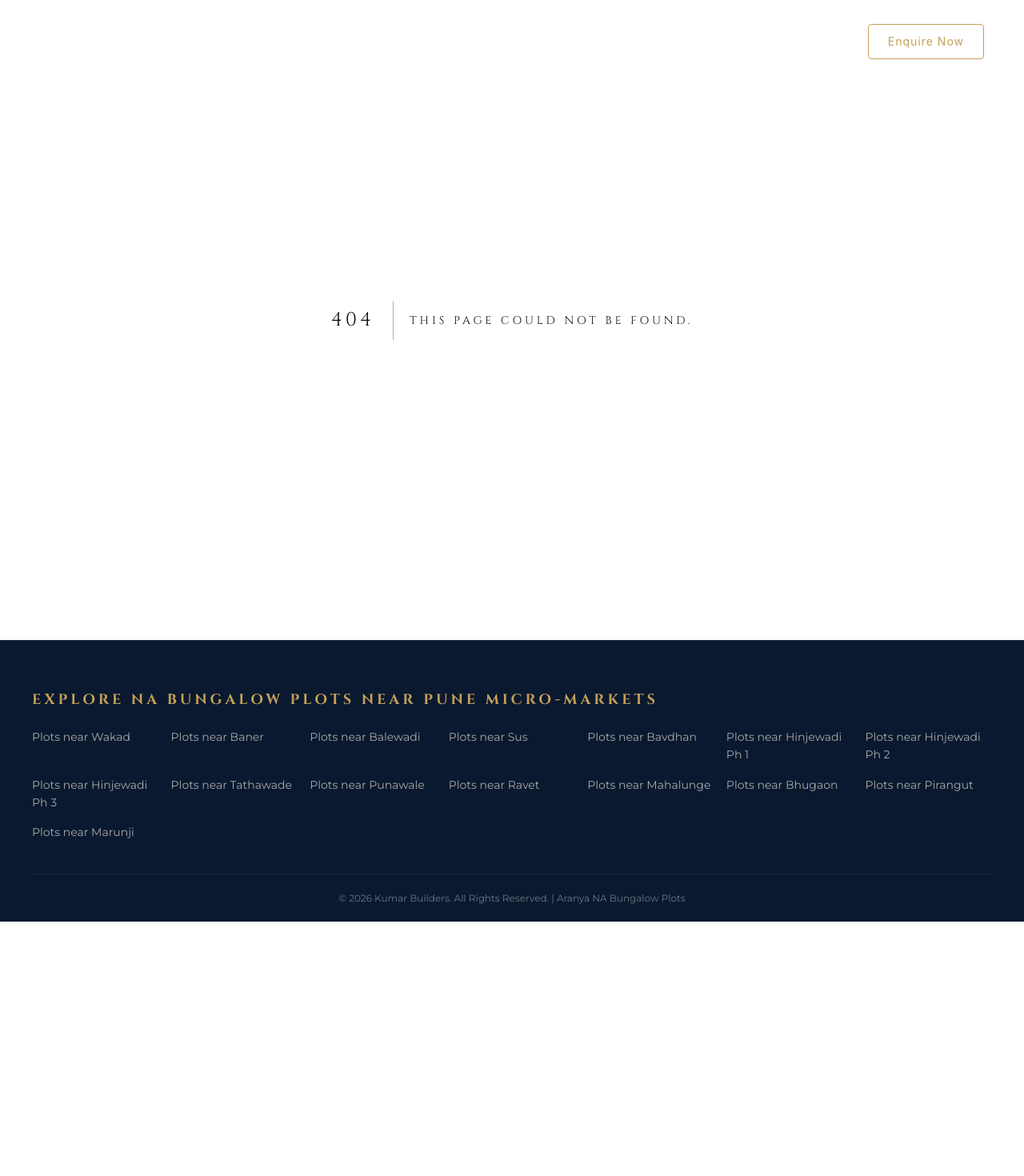
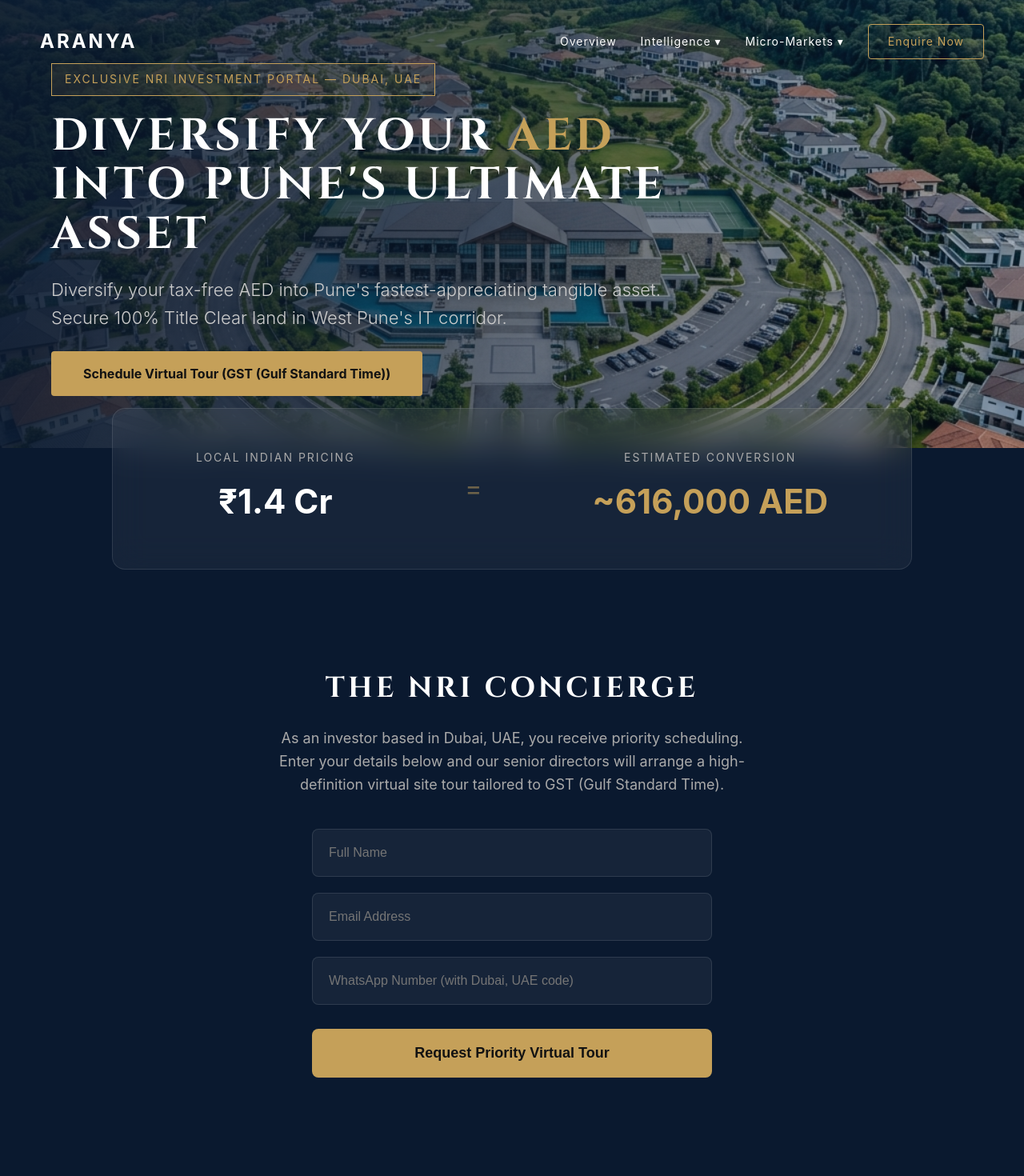
Before and after one commit to vetroconstructions-arch/kumararanya, a Next.js app: page /nri/dubai in a window 1280 px wide. Before the commit this address had no page. Shown: the top 1470 px of the page at 80% size. Before the commit the page ends 1152 px from the top, so only its background shows below. Built offline with nearby package versions, Linux system fonts and the light colour scheme.

Commit message:
Phase 24: Global Programmatic SEO, Hreflang, and Vercel Edge Matrix

```diff
--- /dev/null
+++ b/app/nri/[city]/page.js
@@ -0,0 +1,88 @@
+import { nriData } from '../../nriData';
+import Link from 'next/link';
+
+export async function generateStaticParams() {
+  return Object.keys(nriData).map((city) => ({
+    city: city,
+  }));
+}
+
+export async function generateMetadata({ params }) {
+  const { city } = await params;
+  const data = nriData[city];
+  if(!data) return { title: 'Not Found' };
+
+  return {
+    title: `Pune NA Bungalow Plots for NRI Investors in ${data.city} | Aranya`,
+    description: `Invest your ${data.currency} in Pune's top NA Plot project. ${data.hook}`,
+    alternates: {
+      canonical: `https://www.kumararanya.in/nri/${city}`,
+      languages: {
+        [data.locale]: `https://www.kumararanya.in/nri/${city}`,
+      },
+    },
+  }
+}
+
+export default async function NRIPage({ params }) {
+  const { city } = await params;
+  const data = nriData[city];
+
+  if(!data) {
+    return <main style={{ padding: '120px 20px', textAlign: 'center' }}><h1>Location Not Found</h1></main>;
+  }
+
+  return (
+    <main style={{ minHeight: '100vh', background: '#0a192f', paddingBottom: '100px', fontFamily: 'Inter, sans-serif' }}>
+
+      {/* Premium Cinematic Hero */}
+      <div style={{ height: '70vh', background: `linear-gradient(to right, rgba(10,25,47,0.9), rgba(10,25,47,0.3)), url('/assets/images/scenic_masterplan.png')`, backgroundSize: 'cover', backgroundPosition: 'center', display: 'flex', alignItems: 'center', padding: '0 5%' }}>
+        <div style={{ maxWidth: '800px' }}>
+          <div style={{ display: 'inline-block', padding: '8px 16px', background: 'rgba(197, 160, 89, 0.1)', border: '1px solid var(--secondary)', color: 'var(--secondary)', letterSpacing: '2px', textTransform: 'uppercase', fontSize: '14px', marginBottom: '20px' }}>
+            Exclusive NRI Investment Portal — {data.city}
+          </div>
+          <h1 style={{ color: 'white', fontSize: '56px', marginBottom: '20px', lineHeight: '1.1' }}>
+            Diversify Your <span style={{ color: 'var(--secondary)' }}>{data.currency}</span> into Pune's Ultimate Asset
+          </h1>
+          <p style={{ color: '#ccc', fontSize: '22px', fontWeight: '300', lineHeight: '1.6', marginBottom: '40px' }}>
+            {data.hook}
+          </p>
+          <a href="#nri-concierge" style={{ padding: '18px 40px', background: 'var(--secondary)', color: 'var(--primary)', textDecoration: 'none', fontWeight: 'bold', fontSize: '16px', borderRadius: '4px' }}>
+            Schedule Virtual Tour ({data.timeZone})
+          </a>
+        </div>
+      </div>
+
+      {/* Pricing Data Translation */}
+      <div style={{ maxWidth: '1000px', margin: '-50px auto 60px', position: 'relative', background: 'rgba(255,255,255,0.05)', backdropFilter: 'blur(20px)', padding: '50px', borderRadius: '16px', border: '1px solid rgba(255,255,255,0.1)', color: 'white', display: 'flex', justifyContent: 'space-around', alignItems: 'center', flexWrap: 'wrap', gap: '30px' }}>
+        <div style={{ textAlign: 'center' }}>
+          <div style={{ fontSize: '14px', color: '#aaa', textTransform: 'uppercase', letterSpacing: '2px', marginBottom: '10px' }}>Local Indian Pricing</div>
+          <div style={{ fontSize: '42px', fontWeight: 'bold', color: 'white' }}>₹1.4 Cr</div>
+        </div>
+        <div style={{ fontSize: '32px', color: 'var(--secondary)', opacity: 0.5 }}>=</div>
+        <div style={{ textAlign: 'center' }}>
+          <div style={{ fontSize: '14px', color: '#aaa', textTransform: 'uppercase', letterSpacing: '2px', marginBottom: '10px' }}>Estimated Conversion</div>
+          <div style={{ fontSize: '42px', fontWeight: 'bold', color: 'var(--secondary)' }}>{data.convertedPrice}</div>
+        </div>
+      </div>
+
+      {/* The NRI Concierge Form */}
+      <section id="nri-concierge" style={{ padding: '60px 20px', textAlign: 'center' }}>
+        <h2 style={{ fontSize: '36px', color: 'white', marginBottom: '20px' }}>The NRI Concierge</h2>
+        <p style={{ fontSize: '18px', color: '#aaa', maxWidth: '600px', margin: '0 auto 40px' }}>
+          As an investor based in {data.city}, you receive priority scheduling. Enter your details below and our senior directors will arrange a high-definition virtual site tour tailored to {data.timeZone}.
+        </p>
+
+        <form style={{ maxWidth: '500px', margin: '0 auto', display: 'flex', flexDirection: 'column', gap: '20px' }}>
+          <input type="text" placeholder="Full Name" required style={{ padding: '20px', background: 'rgba(255,255,255,0.05)', border: '1px solid rgba(255,255,255,0.1)', color: 'white', borderRadius: '8px', fontSize: '16px' }} />
+          <input type="email" placeholder="Email Address" required style={{ padding: '20px', background: 'rgba(255,255,255,0.05)', border: '1px solid rgba(255,255,255,0.1)', color: 'white', borderRadius: '8px', fontSize: '16px' }} />
+          <input type="text" placeholder={`WhatsApp Number (with ${data.city} code)`} required style={{ padding: '20px', background: 'rgba(255,255,255,0.05)', border: '1px solid rgba(255,255,255,0.1)', color: 'white', borderRadius: '8px', fontSize: '16px' }} />
+          <button type="submit" style={{ padding: '20px', background: 'var(--secondary)', color: 'var(--primary)', border: 'none', fontWeight: 'bold', fontSize: '18px', borderRadius: '8px', cursor: 'pointer', marginTop: '10px' }}>
+            Request Priority Virtual Tour
+          </button>
+        </form>
+      </section>
+
+    </main>
+  );
+}
--- /dev/null
+++ b/app/nriData.js
@@ -0,0 +1,42 @@
+export const nriData = {
+  "dubai": {
+    city: "Dubai, UAE",
+    locale: "en-AE",
+    currency: "AED",
+    convertedPrice: "~616,000 AED",
+    hook: "Diversify your tax-free AED into Pune's fastest-appreciating tangible asset. Secure 100% Title Clear land in West Pune's IT corridor.",
+    timeZone: "GST (Gulf Standard Time)",
+  },
+  "san-jose": {
+    city: "San Jose, Silicon Valley",
+    locale: "en-US",
+    currency: "USD",
+    convertedPrice: "~$168,000 USD",
+    hook: "Transition your US tech equity into high-yield Indian real estate. Aranya offers the exact biophilic luxury lifestyle you expect, right next to Hinjewadi IT Park.",
+    timeZone: "PST (Pacific Standard Time)",
+  },
+  "singapore": {
+    city: "Singapore",
+    locale: "en-SG",
+    currency: "SGD",
+    convertedPrice: "~$225,000 SGD",
+    hook: "Bypass the massive stamp duties of Singapore real estate. For the price of an HDB downpayment, secure a generational 3000 sqft Bungalow Estate in Pune.",
+    timeZone: "SGT (Singapore Standard Time)",
+  },
+  "london": {
+    city: "London, UK",
+    locale: "en-GB",
+    currency: "GBP",
+    convertedPrice: "~£132,000 GBP",
+    hook: "Leverage the strong British Pound to acquire ultra-luxury Indian real estate. Build your legacy back home with a massive biophilic plot in Pune's premium sector.",
+    timeZone: "GMT (Greenwich Mean Time)",
+  },
+  "sydney": {
+    city: "Sydney, Australia",
+    locale: "en-AU",
+    currency: "AUD",
+    convertedPrice: "~$255,000 AUD",
+    hook: "While Sydney housing becomes unattainable, Pune land offers guaranteed 18% CAGR. Manage your high-yield Indian asset completely remotely with our 100% transparent RERA compliance.",
+    timeZone: "AEST (Australian Eastern Standard Time)",
+  }
+};
```
Also changed, not shown: app/sitemap.js (+10 -1 lines).
